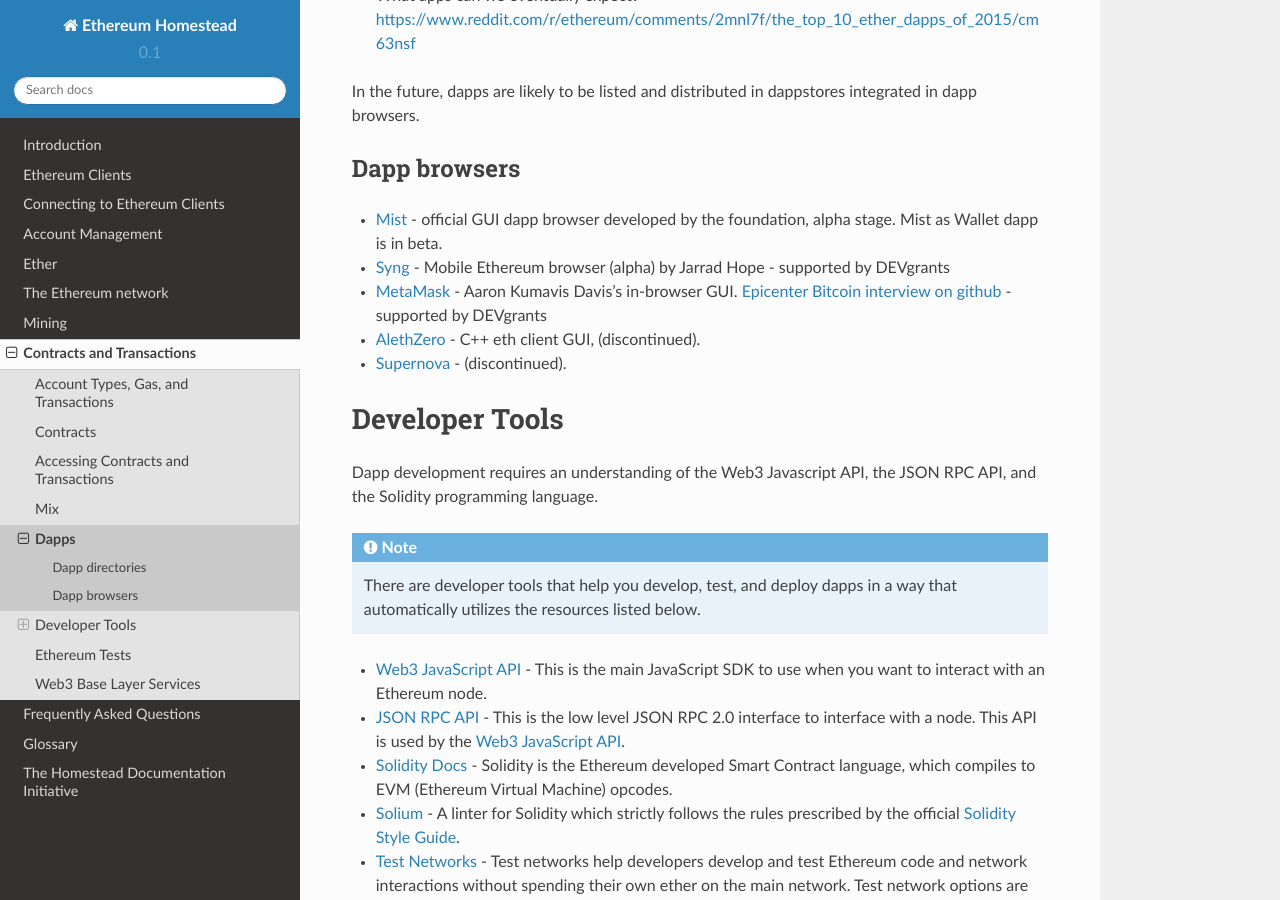
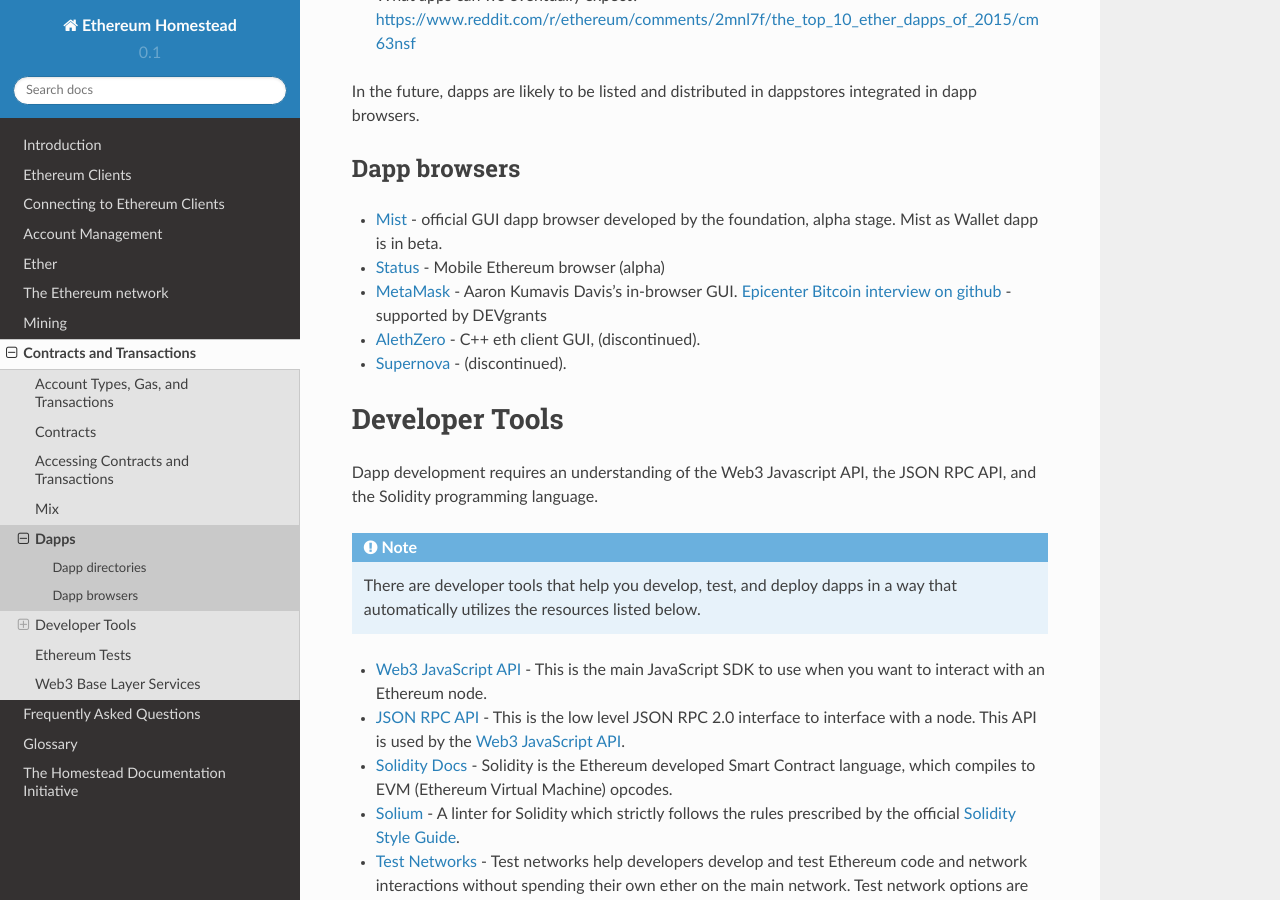
Before and after one commit to ethereum/homestead-guide, a Sphinx documentation site: the page built from source/contracts-and-transactions/developer-tools.rst, in a window 1280 px wide and 900 px high, scrolled down 712 px. Built offline with Sphinx 7.4.7 and the Read the Docs theme 2.0.0, drawn with Linux system fonts in a browser that asks for light colours.

Commit message:
update Syng to Status
Previously was https://github.com/status-im/syng-client, now https://github.com/status-im/status-react

```diff
--- a/source/contracts-and-transactions/developer-tools.rst
+++ b/source/contracts-and-transactions/developer-tools.rst
@@ -23,7 +23,7 @@
 ===========================
 
 * `Mist <https://github.com/ethereum/mist>`_ - official GUI dapp browser developed by the foundation, alpha stage. Mist as Wallet dapp is in beta.
-* `Syng <http://syng.im/>`_ - Mobile Ethereum browser (alpha) by Jarrad Hope - supported by DEVgrants
+* `Status <https://status.im/>`_ - Mobile Ethereum browser (alpha)
 * `MetaMask <https://metamask.io/>`_ - Aaron Kumavis Davis's in-browser GUI. `Epicenter Bitcoin interview on github <https://www.reddit.com/r/ethereum/comments/3x97rg/aaron_davis_explains_the_differences_between/>`_ - supported by DEVgrants
 * `AlethZero <https://github.com/ethereum/alethzero>`_ - C++ eth client GUI, (discontinued).
 * `Supernova <http://www.supernove.cc>`_ - (discontinued).
```
